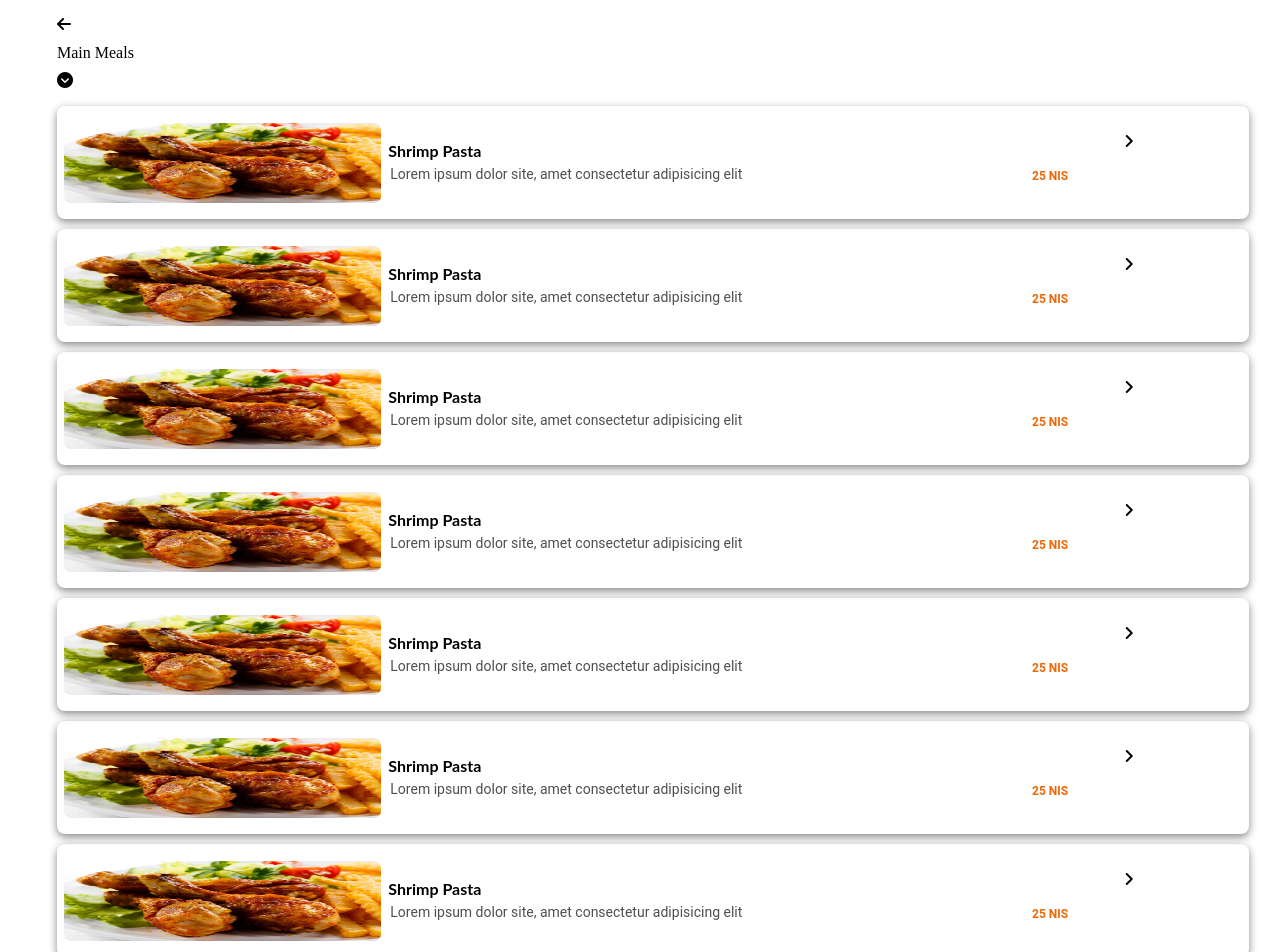
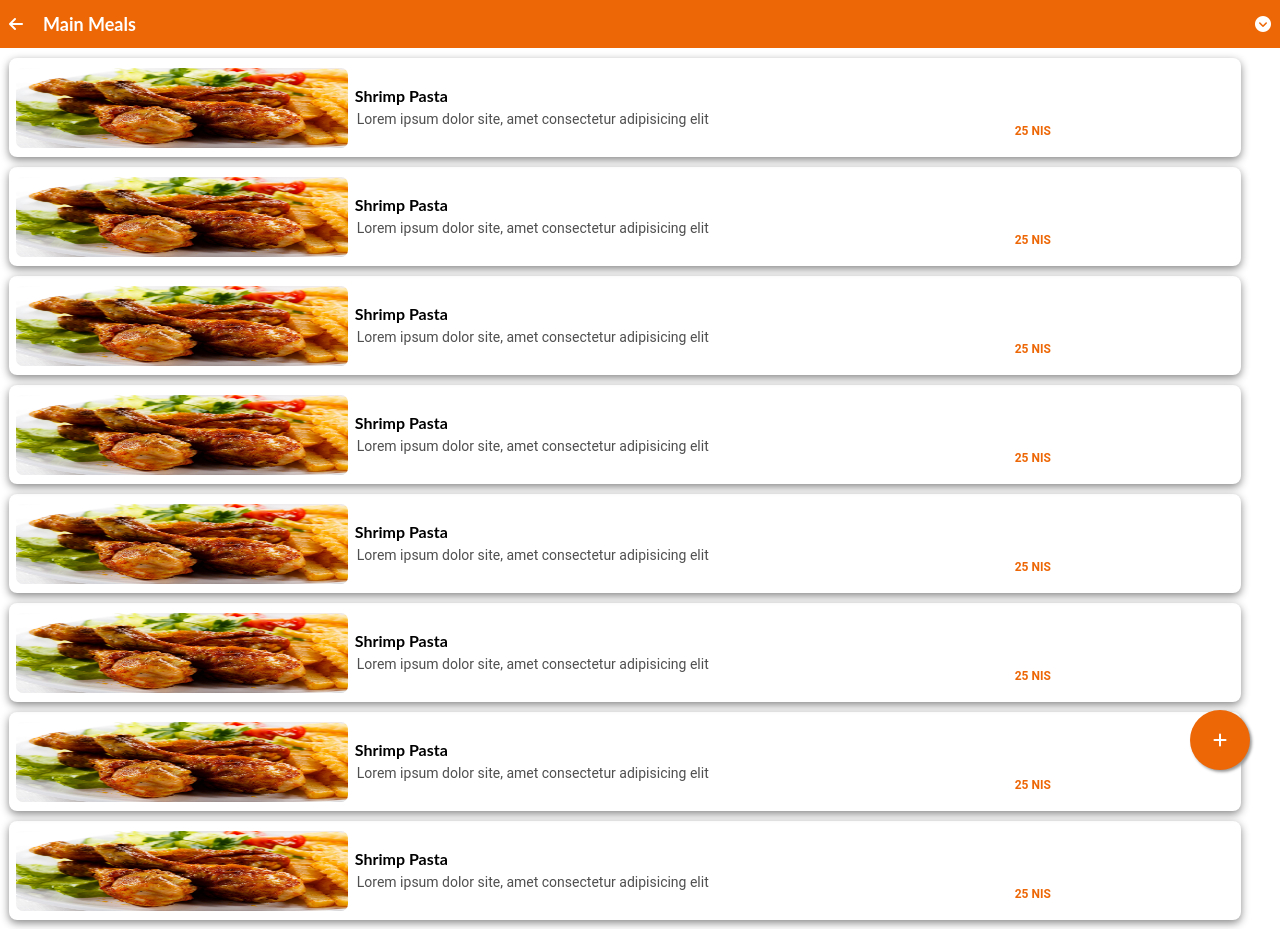
Before and after one commit to GSG-G7/HotMeal, a React app in the folder client/: page / in a window 1280 px wide. Shown: the top 952 px of the page. After the commit the page ends 929 px from the top, so only its background shows below. Built offline with nearby package versions, Linux system fonts and the light colour scheme.

Commit message:
add  style for App Component

```diff
--- a/client/src/components/App/style.css
+++ b/client/src/components/App/style.css
@@ -1,6 +1,49 @@
-.App {
+* {
+  padding: 0 ;
+  margin: 0;
+  box-sizing: border-box;
 }
-
+.nav{
+  height: 3rem;
+}
+.header{
+  width: 100%;
+  background: #ED6707;
+}
+.header__nav{
+  display: flex;
+  flex-direction: row;
+  line-height: 1rem;
+  padding: 6px 0px 11px 0px;
+}
+.float{
+	position:fixed;
+	width:60px;
+	height:60px;
+	bottom:30px;
+	right:30px;
+	background-color:#ED6707;
+	color:#FFF;
+	border-radius:50px;
+	text-align:center;
+	box-shadow: 2px 2px 3px #999;
+}
+.category{
+  font-weight: bold;
+  font-size: 18px;
+  font-family: Lato;
+}
+.my-float{
+	margin-top:22px;
+}
 .app{
   width: 100%;
 }
+.fas{
+  color: #FFF;;
+  flex: 1;
+}
+.category{
+  color: #FFF;
+  flex: 3;
+}
```
